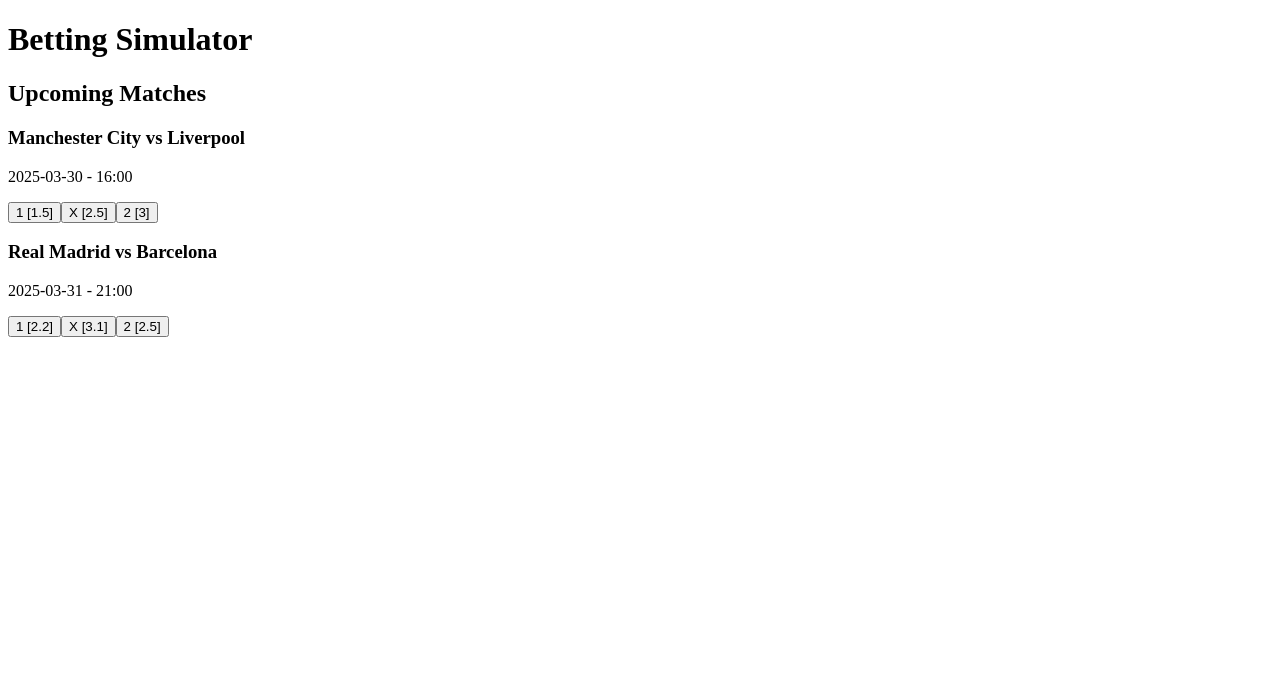
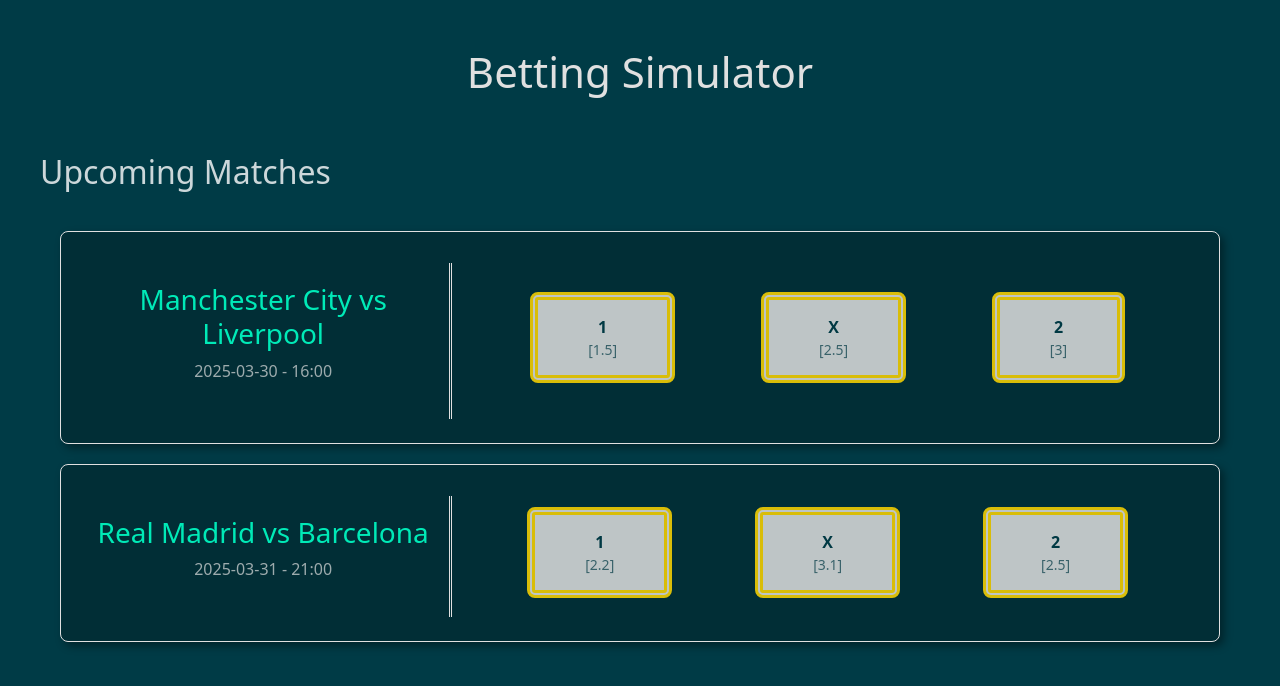
Before and after one commit to sofia-pastor/betting-simulator, a React (Vite) app: page / in a window 1280 px wide. Shown: the top 686 px of the page. Built offline with nearby package versions, Linux system fonts and the light colour scheme.

Commit message:
Styled gameList and gameCard components

```diff
--- a/package.json
+++ b/package.json
@@ -10,6 +10,7 @@
     "preview": "vite preview"
   },
   "dependencies": {
+    "bootstrap": "^5.3.3",
     "react": "^19.0.0",
     "react-dom": "^19.0.0"
   },
--- a/src/App.css
+++ b/src/App.css
@@ -0,0 +1,27 @@
+:root {
+  --heading-color: #e0e0e0;
+  --heading-secondary-color: rgb(0, 255, 198);
+  --accent-color: #ffd700;
+}
+
+h1 {
+  color: var(--heading-color);
+  margin: 40px 0 50px;
+  text-align: center;
+  font-size: 42px;
+  line-height: 1.5;
+}
+
+h2 {
+  font-size: 32px;
+  color: rgba(255, 255, 255, 0.8);
+}
+
+h3 {
+  color: var(--heading-secondary-color);
+  opacity: 0.9;
+}
+
+.GameList .table-header {
+  margin: 40px;
+}
--- /dev/null
+++ b/src/GameCard.css
@@ -0,0 +1,55 @@
+.GameCard .game-card {
+  background-color: #012e36; /* um tom um pouco mais claro que o fundo geral */
+  border-radius: 8px;
+  box-shadow: 4px 4px 8px rgba(0, 0, 0, 0.4);
+  padding: 1rem;
+  margin: 20px 60px 20px 60px;
+  border: 1px solid var(--heading-color);
+  transition: box-shadow 200ms ease;
+}
+
+.GameCard .game-card:hover {
+  box-shadow: 6px 6px 12px rgba(0, 0, 0, 0.5);
+}
+
+.GameCard .game-info {
+  border-right: 3px double var(--heading-color);
+  padding: 20px;
+  text-align: center;
+  margin: 15px 0 8px;
+}
+
+p {
+  color: var(--heading-color);
+  opacity: 0.7;
+}
+
+.GameCard .buttons {
+  display: flex;
+  justify-content: space-evenly;
+}
+
+.GameCard button {
+  background-color: var(--heading-color);
+  color: #003b46;
+  opacity: 0.85;
+  margin: 0 20px;
+  padding: 15px 50px;
+  border: 8px double var(--accent-color);
+  border-radius: 8px;
+  font-weight: 700;
+  font-size: 16px;
+  transition: all 200ms ease-in-out;
+}
+
+.GameCard button:hover {
+  background-color: var(--accent-color);
+  opacity: 1;
+  transform: scale(1.05);
+}
+
+.GameCard .odds {
+  font-size: 14px;
+  font-weight: 500;
+  opacity: 0.7;
+}
--- a/src/GameCard.jsx
+++ b/src/GameCard.jsx
@@ -1,24 +1,35 @@
+import "./Gamecard.css";
+
 export default function GameCard({ game, onSelectBet }) {
   return (
     <div className="GameCard">
-      <h3 className="game-card">
+      <div className="container"></div>
+      <div className="row align-items-center game-card">
+        <div className="col-4 game-info">
+          <h3>
             {game.homeTeam} vs {game.awayTeam}
           </h3>
           <p>
             {game.date} - {game.time}
           </p>
-      <div>
-        <button onClick={() => onSelectBet(game, "homeWin", game.odds.homeWin)}>
-          1 [{game.odds.homeWin}]
+        </div>
+        <div className="col-8 buttons">
+          <button
+            onClick={() => onSelectBet(game, "homeWin", game.odds.homeWin)}
+          >
+            1<div className="odds">[{game.odds.homeWin}]</div>
           </button>
 
           <button onClick={() => onSelectBet(game, "draw", game.odds.draw)}>
-          X [{game.odds.draw}]
+            X <div className="odds">[{game.odds.draw}]</div>
           </button>
 
-        <button onClick={() => onSelectBet(game, "awayWin", game.odds.awayWin)}>
-          2 [{game.odds.awayWin}]
+          <button
+            onClick={() => onSelectBet(game, "awayWin", game.odds.awayWin)}
+          >
+            2 <div className="odds">[{game.odds.awayWin}]</div>
           </button>
+        </div>
       </div>
     </div>
   );
--- a/src/GameList.jsx
+++ b/src/GameList.jsx
@@ -3,10 +3,15 @@
 export default function GameList({ games, onSelectBet }) {
   return (
     <div className="GameList">
-      <h2>Upcoming Matches</h2>
-      {games.map((game) => (
-        <GameCard key={game.id} game={game} onSelectBet={onSelectBet} />
-      ))}
+      <div className="table-header">
+        <h2>Upcoming Matches</h2>
+      </div>
+
+      <div className="table-content">
+        {games.map((game) => (
+          <GameCard key={game.id} game={game} onSelectBet={onSelectBet} />
+        ))}
+      </div>
     </div>
   );
 }
--- a/src/index.css
+++ b/src/index.css
@@ -0,0 +1,3 @@
+body {
+  background-color: #003b46;
+}
--- a/src/main.jsx
+++ b/src/main.jsx
@@ -1,5 +1,8 @@
 import { StrictMode } from "react";
 import { createRoot } from "react-dom/client";
+
+import "bootstrap/dist/css/bootstrap.min.css";
+
 import "./index.css";
 import App from "./App.jsx";
 
```
Also changed, not shown: 1 other file (tests, documents, lock files or other folders). Lines whose indentation alone changed are shown as unchanged.
